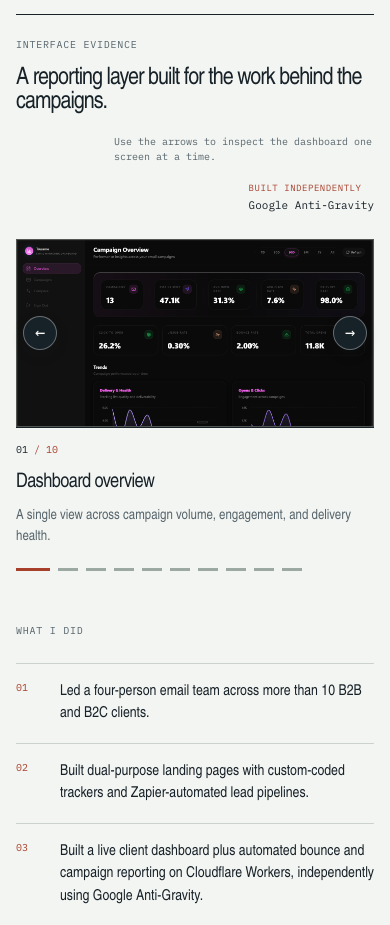
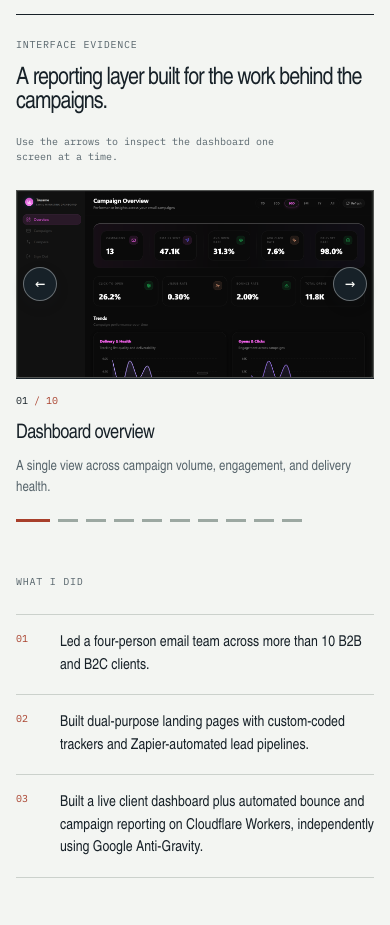
Before and after one commit to Adarsh350/adarsh-portfolio, a Next.js app: page / in a window 390 px wide. Shown: the part 4760-5685 px from the top of the page. Built offline with nearby package versions, Linux system fonts and the light colour scheme; no server answers.

Commit message:
style: remove dashboard authorship badge

```diff
--- a/app/globals.css
+++ b/app/globals.css
@@ -111,9 +111,6 @@ main, footer { max-width: 1920px; margin-inline: auto; }
 .evidence-heading { display: flex; justify-content: space-between; gap: 40px; align-items: end; }
 .evidence-heading h4 { max-width: 540px; margin: 18px 0 0; font-size: clamp(24px, 2.3vw, 38px); line-height: 1.02; font-weight: 520; letter-spacing: -.04em; }
 .evidence-caption { max-width: 210px; margin: 0; color: var(--muted); font: 10px/1.5 var(--font-mono); }
-.evidence-heading-side { display: grid; justify-items: end; gap: 24px; }
-.evidence-build-note { margin: 0; color: var(--ink); font: 11px/1.35 var(--font-mono); text-align: right; }
-.evidence-build-note span { display: block; margin-bottom: 4px; color: var(--oxide); font-size: 9px; text-transform: uppercase; letter-spacing: .06em; }
 .evidence-carousel { position: relative; margin-top: 34px; padding: 0; background: transparent; border: 0; overflow: visible; }
 .evidence-slide { aspect-ratio: 692 / 365; display: flex; align-items: center; justify-content: center; overflow: hidden; background: #101311; border: 1px solid rgba(255,255,255,.28); box-shadow: inset 0 0 0 1px rgba(255,255,255,.06); }
 .evidence-slide img { width: 100%; height: 100%; display: block; object-fit: contain; }
@@ -285,8 +282,6 @@ footer span { justify-self: end; color: #bac3bd; }
   .evidence-heading { display: block; }
   .evidence-heading h4 { margin-top: 15px; }
   .evidence-caption { max-width: 260px; margin-top: 18px; }
-  .evidence-heading-side { display: block; }
-  .evidence-build-note { margin-top: 18px; text-align: left; }
   .evidence-carousel { margin-top: 26px; }
   .evidence-arrow { width: 34px; height: 34px; font-size: 17px; }
   .evidence-arrow { background: var(--ink); color: var(--paper); border-color: rgba(255,255,255,.35); }
--- a/components/trussme-evidence.tsx
+++ b/components/trussme-evidence.tsx
@@ -40,10 +40,7 @@ export function TrussmeEvidence() {
           <p className="micro-label">Interface evidence</p>
           <h4 id="trussme-evidence-title">A reporting layer built for the work behind the campaigns.</h4>
         </div>
-        <div className="evidence-heading-side">
-          <p className="evidence-caption">Use the arrows to inspect the dashboard one screen at a time.</p>
-          <p className="evidence-build-note"><span>Built independently</span>Google Anti-Gravity</p>
-        </div>
+        <p className="evidence-caption">Use the arrows to inspect the dashboard one screen at a time.</p>
       </div>
       <div className="evidence-carousel" aria-roledescription="carousel" aria-label="Trussme dashboard screens">
         <button className="evidence-arrow evidence-arrow-left" type="button" onClick={() => move(-1)} aria-label="Previous dashboard screen">←</button>
```
